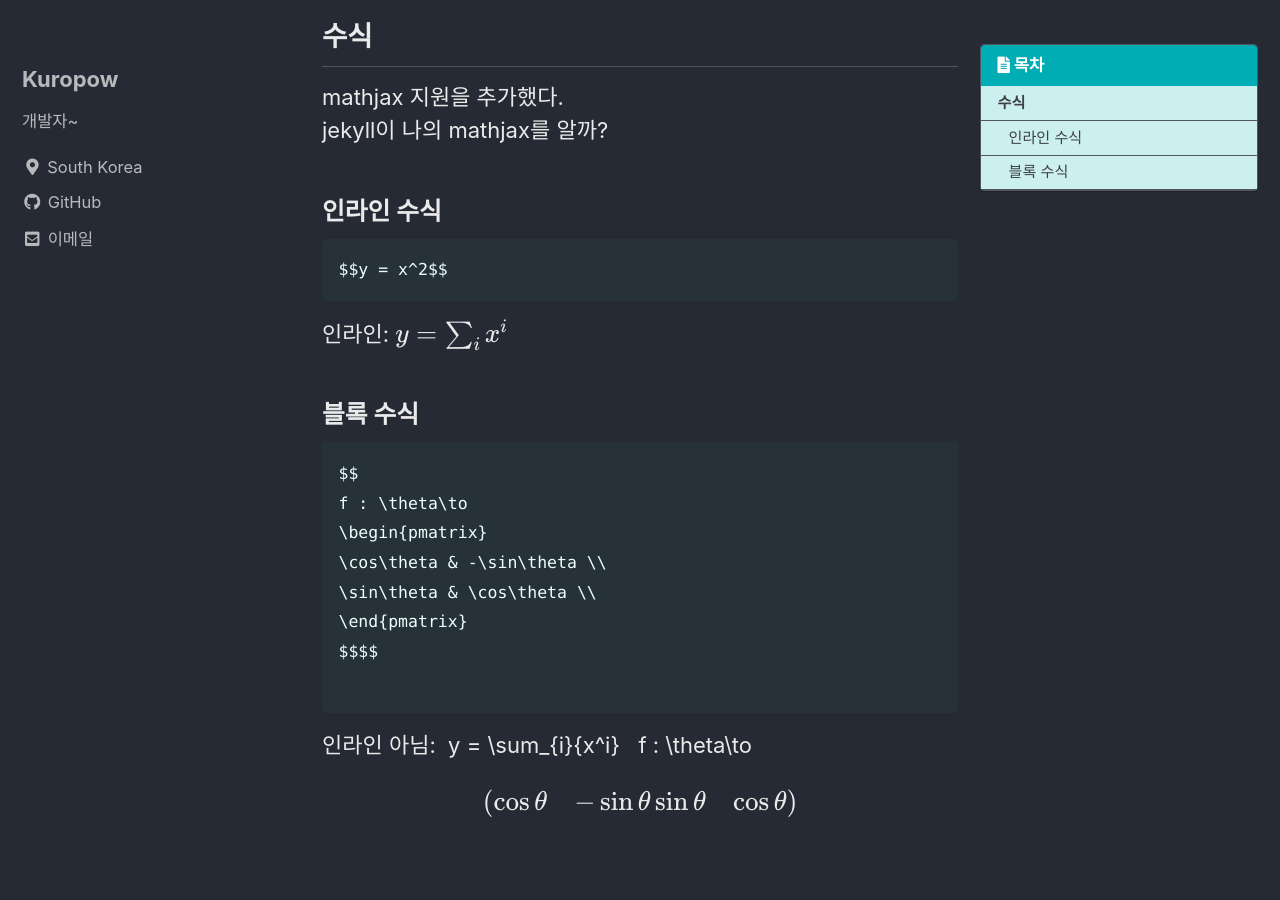
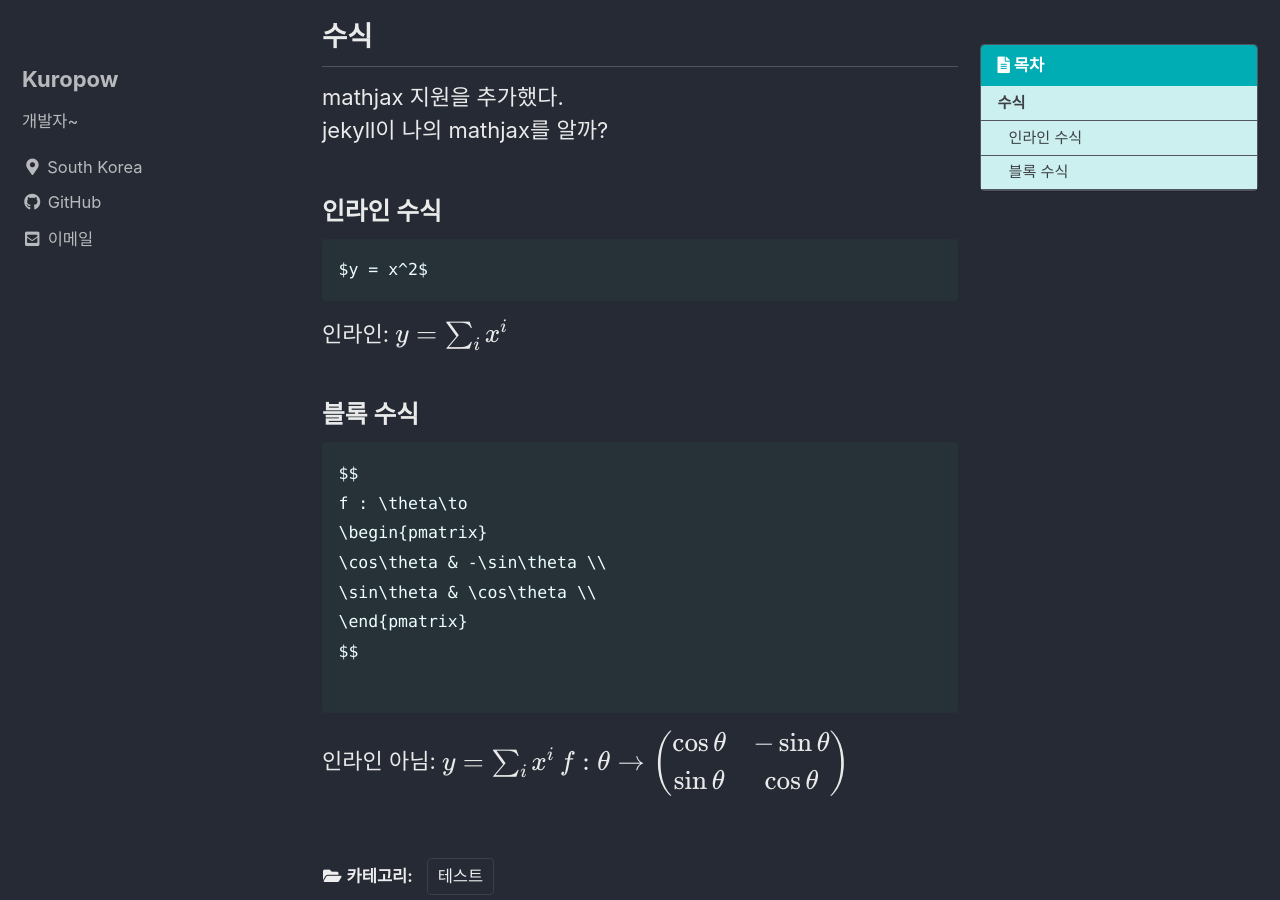
Before and after one commit to kuro11pow2/kuro11pow2.github.io, a Jekyll site: the page built from _posts/2021-07-15-0624.md, in a window 1280 px wide and 900 px high, scrolled down 236 px. Built offline with Jekyll 4.4.1, drawn with Linux system fonts in a browser that asks for light colours; cached includes are drawn as plain includes; formulas are drawn with MathJax 3; comment, search, counter and statistics services are not loaded; part of the change alters nothing that is shown.

````diff
--- a/_includes/mathjax_support.html
+++ b/_includes/mathjax_support.html
@@ -1,22 +1,16 @@
-<script type="text/javascript">
-    window.MathJax = {
-        tex: {
-            packages: ['base', 'ams']
-        },
-        loader: {
-            load: ['ui/menu', '[tex]/ams']
-        },
-        startup: {
-            ready() {
-                MathJax.startup.defaultReady();
-                const Macro = MathJax._.input.tex.Symbol.Macro;
-                const MapHandler = MathJax._.input.tex.MapHandler.MapHandler;
-                const Array = MathJax._.input.tex.ams.AmsMethods.default.Array;
-                const env = new Macro('psmallmatrix', Array, [null, '(', ')', 'c', '.333em', '.2em', 'S', 1]);
-                MapHandler.getMap('AMSmath-environment').add('psmallmatrix', env);
-            }
-        }
-    };
+<script type="text/javascript" async
+    src="https://cdnjs.cloudflare.com/ajax/libs/mathjax/2.7.5/latest.js?config=TeX-MML-AM_CHTML">
 </script>
-<script type="text/javascript" id="MathJax-script" async src="https://cdn.jsdelivr.net/npm/mathjax@3/es5/tex-chtml.js">
+
+<script type="text/x-mathjax-config">
+MathJax.Hub.Config({
+    "extensions": ["tex2jax.js"],
+    "jax": ["input/TeX", "output/HTML-CSS"],
+    "tex2jax": {
+        inlineMath: [ ['$','$'], ["\\(","\\)"] ],
+        displayMath: [ ['$$','$$'], ["\\[","\\]"] ],
+        processEscapes: true
+    },
+    "HTML-CSS": { availableFonts: ["TeX"] }
+});
 </script>
--- a/_posts/2021-07-15-0624.md
+++ b/_posts/2021-07-15-0624.md
@@ -12,9 +12,9 @@ jekyll이 나의 mathjax를 알까?
 
 ### 인라인 수식
 ```
-$$y = x^2$$
+$y = x^2$
 ```
-인라인: $$y = \sum_{i}{x^i}$$
+인라인: $y = \sum_{i}{x^i}$
 
 ### 블록 수식
 ```
@@ -24,14 +24,14 @@ f : \theta\to
 \cos\theta & -\sin\theta \\
 \sin\theta & \cos\theta \\
 \end{pmatrix}
-$$$$
+$$
 
 ```
-인라인 아님: $$$$ y = \sum_{i}{x^i} $$$$
-$$$$
+인라인 아님: $$ y = \sum_{i}{x^i} $$
+$$
 f : \theta\to
 \begin{pmatrix}
 \cos\theta & -\sin\theta \\
 \sin\theta & \cos\theta \\
 \end{pmatrix}
-$$$$
+$$
````
